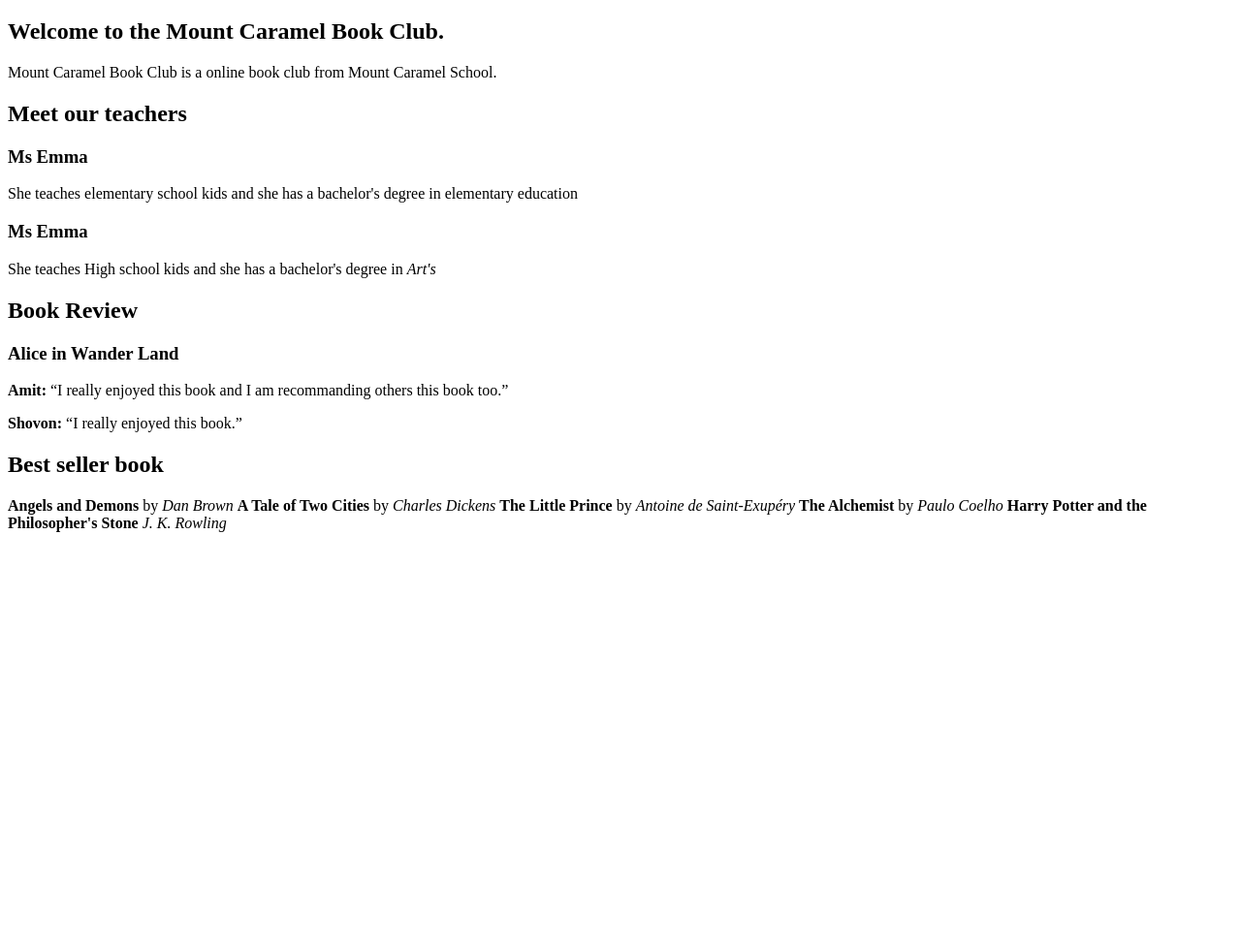
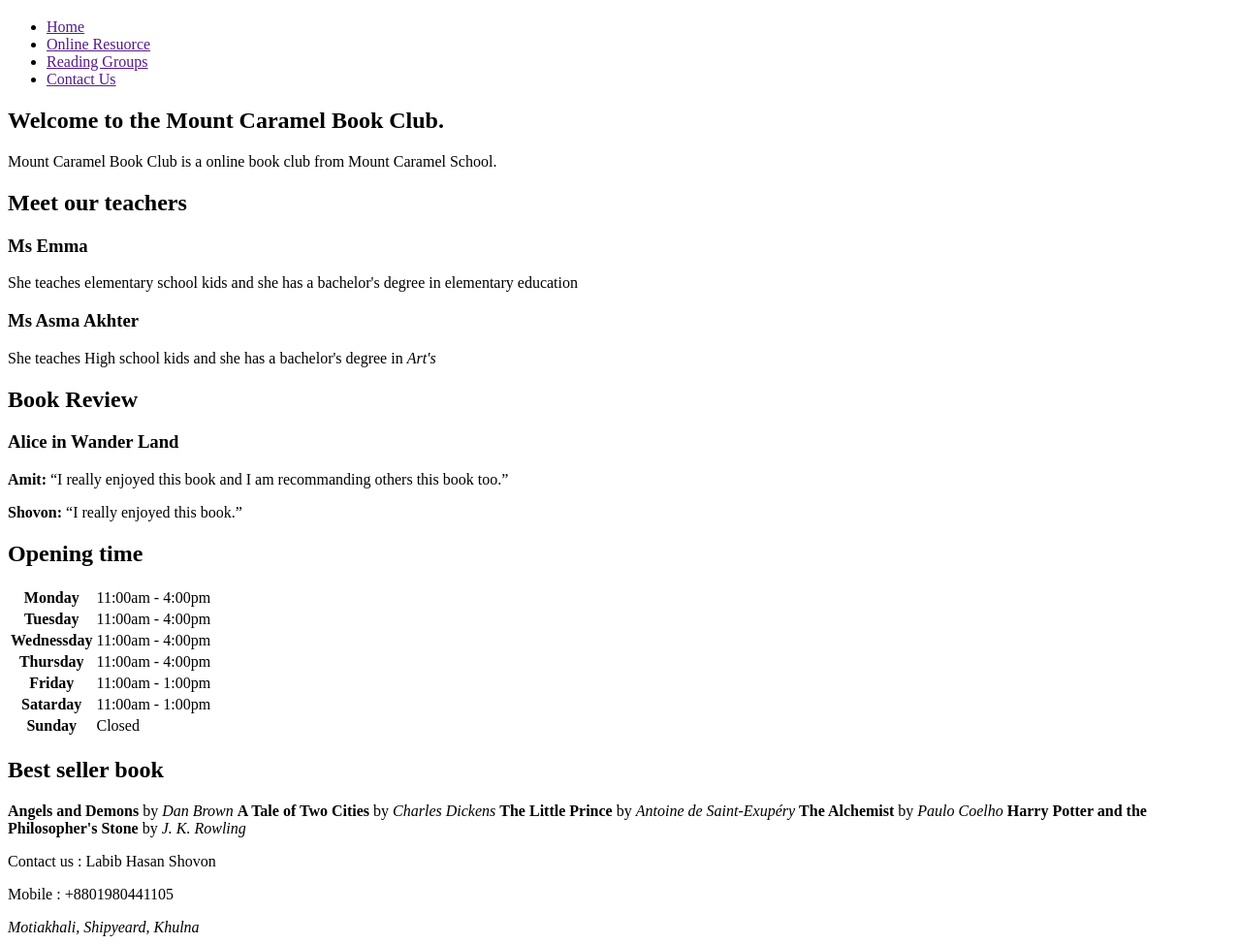
Before and after one commit to Shovon256/Web-Development, a plain HTML site: page book_club.html in a window 1280 px wide. Shown: the part 61-1035 px from the top of the page at 97% size. Before the commit the page ends 800 px from the top, so only its background shows below. Drawn offline with Linux system fonts and the light colour scheme.

Commit message:
link tabel list

```diff
--- a/book_club.html
+++ b/book_club.html
@@ -9,6 +9,16 @@
 <!-- Heading  -->
 <h1> Mount Caramel Book Club again </h1>
 
+<!-- navbar -->
+
+<ul>
+    <li><a href="">Home</a></li>
+    <li><a href="">Online Resuorce</a></li>
+    <li><a href="">Reading Groups</a></li>
+    <li><a href="">Contact Us</a></li>
+
+</ul>
+
 <!-- Intro -->
  <h2> Welcome to the Mount Caramel Book Club. </h2>
  <p>Mount Caramel Book Club is a online book club from Mount Caramel School.</p>
@@ -18,7 +28,7 @@
 <h3>Ms Emma</h3>
 <p>She teaches elementary school kids and she has a bachelor's degree in elementary education </p>
 
-<h3>Ms Emma</h3>
+<h3>Ms Asma Akhter</h3>
 <p>She teaches High school kids and she has a bachelor's degree in <i>Art's</i></p>
 
 <!-- Content 2 -->
@@ -26,6 +36,41 @@
 <h3>Alice in Wander Land</h3>
 <p><strong>Amit:</strong> <q>I really enjoyed this book and I am recommanding others this book too.</q> </p>
 <p><strong>Shovon:</strong> <q>I really enjoyed this book.</q> </p>
+<!-- Opening time -->
+
+<h2>Opening time</h2>
+
+<table>
+    <tr>
+        <th>Monday</th>
+        <td>11:00am - 4:00pm</td>
+    </tr>
+    <tr>
+        <th>Tuesday</th>
+        <td>11:00am - 4:00pm</td>
+    </tr>
+    <tr>
+        <th>Wednessday</th>
+        <td>11:00am - 4:00pm</td>
+    </tr>
+    <tr>
+        <th>Thursday</th>
+        <td>11:00am - 4:00pm</td>
+    </tr>
+    <tr>
+        <th>Friday</th>
+        <td>11:00am - 1:00pm</td>
+    </tr>
+    <tr>
+        <th>Satarday</th>
+        <td>11:00am - 1:00pm</td>
+    </tr>
+    <tr>
+        <th>Sunday</th>
+        <td>Closed
+        </td>
+    </tr>
+</table>
 
 <!-- Best selling books -->
  <h2>Best seller book</h2>
@@ -33,6 +78,12 @@
  <b>A Tale of Two Cities</b> by <em>Charles Dickens</em>
  <b>The Little Prince</b> by <em>Antoine de Saint-Exupéry</em>
  <b>The Alchemist</b> by <em>Paulo Coelho</em>
- <b>Harry Potter and the Philosopher's Stone </b> <em>J. K. Rowling</em>
+ <b>Harry Potter and the Philosopher's Stone </b> by <em>J. K. Rowling</em>
+
+<!-- Contact info -->
+<p>Contact us : Labib Hasan Shovon </p>
+<p>Mobile : +8801980441105</p>
+<address>Motiakhali, Shipyeard, Khulna</address>
+
 </body>
 </html>
```
